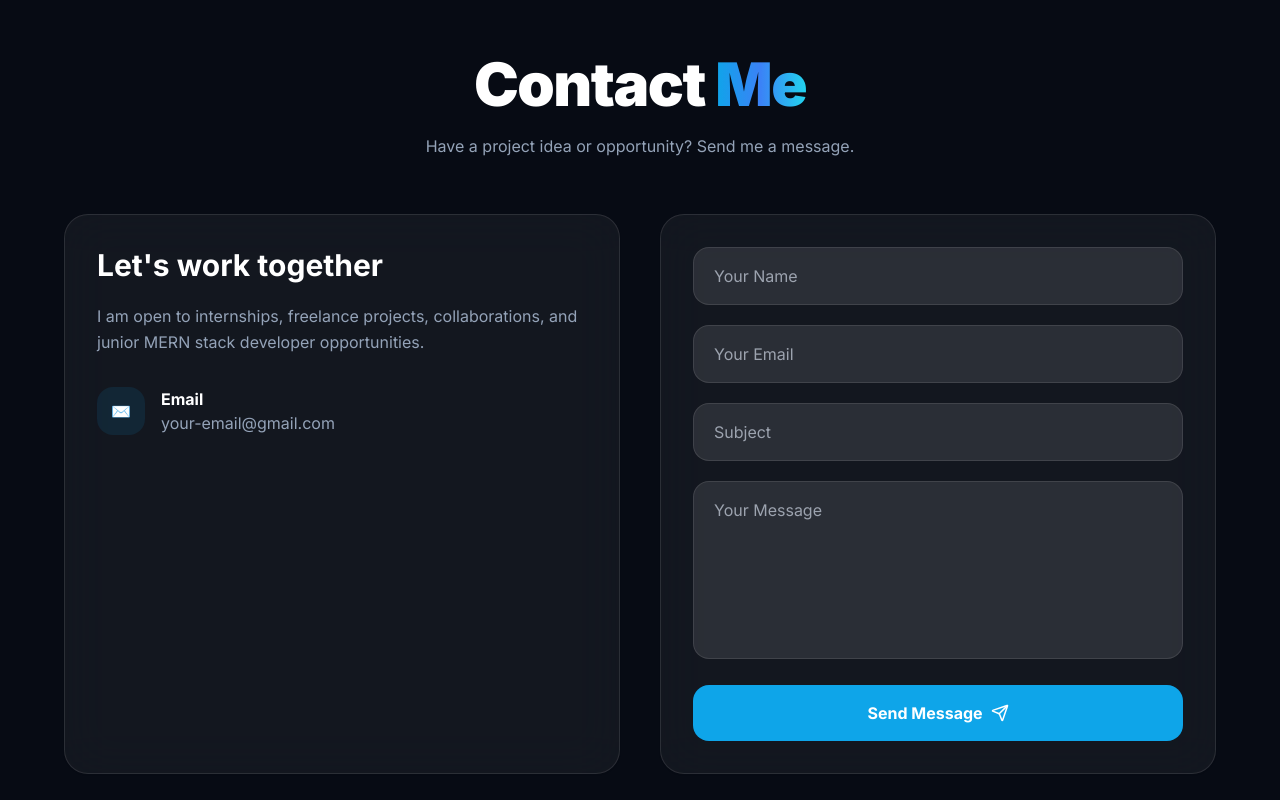
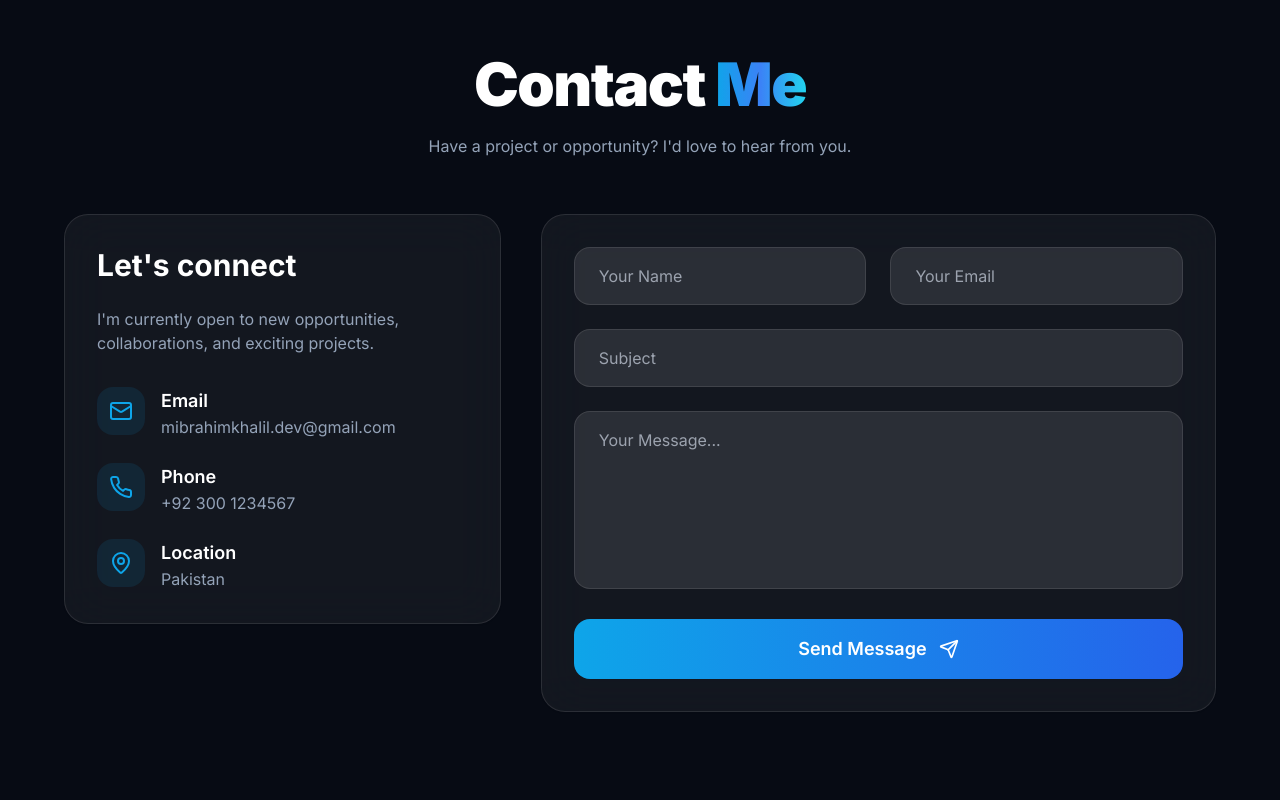
Before and after one commit to mibrahim-khalil/mibrahimkhalil-portfolio, a React (Vite) app in the folder frontend/: page / in a window 1280 px wide. Shown: the part 6180-6980 px from the top of the page. Built offline with nearby package versions, Linux system fonts and the light colour scheme; a web font is replaced by a local one.

Commit message:
update the contact information

```diff
--- a/frontend/src/components/sections/Contact.jsx
+++ b/frontend/src/components/sections/Contact.jsx
@@ -1,6 +1,6 @@
 import { useState } from 'react';
-import { Send } from 'lucide-react';
-import { motion } from 'framer-motion';
+import { Send, CheckCircle, AlertCircle, Mail, Phone, MapPin } from 'lucide-react';
+import { motion, AnimatePresence } from 'framer-motion';
 
 export default function Contact() {
   const [form, setForm] = useState({
@@ -15,6 +15,8 @@ export default function Contact() {
 
   const handleChange = (e) => {
     setForm({ ...form, [e.target.name]: e.target.value });
+    // Clear status when user starts typing again
+    if (status.message) setStatus({ type: '', message: '' });
   };
 
   const handleSubmit = async (e) => {
@@ -34,13 +36,22 @@ export default function Contact() {
       const data = await res.json();
 
       if (res.ok) {
-        setStatus({ type: 'success', message: 'Message sent successfully! I will reach you soon.' });
+        setStatus({
+          type: 'success',
+          message: 'Message sent successfully! I will reach you soon.'
+        });
         setForm({ name: '', email: '', subject: '', message: '' });
       } else {
-        setStatus({ type: 'error', message: data.message || 'Failed to send message' });
+        setStatus({
+          type: 'error',
+          message: data.message || 'Failed to send message. Please try again.'
+        });
       }
     } catch (error) {
-      setStatus({ type: 'error', message: 'Cannot connect to server. Is backend running?' });
+      setStatus({
+        type: 'error',
+        message: 'Cannot connect to server. Make sure backend is running.'
+      });
       console.error(error);
     } finally {
       setLoading(false);
@@ -55,41 +66,64 @@ export default function Contact() {
         </h2>
 
         <p className="section-subtitle">
-          Have a project idea or opportunity? Send me a message.
+          Have a project or opportunity? I'd love to hear from you.
         </p>
 
-        <div className="grid lg:grid-cols-2 gap-10 max-w-6xl mx-auto">
+        <div className="grid lg:grid-cols-5 gap-10 max-w-6xl mx-auto">
+          {/* Left Side - Info */}
           <motion.div
-            initial={{ opacity: 0, x: -35 }}
+            initial={{ opacity: 0, x: -30 }}
             whileInView={{ opacity: 1, x: 0 }}
             viewport={{ once: true }}
-            className="glass-card rounded-3xl p-8"
+            className="lg:col-span-2 glass-card rounded-3xl p-8 h-fit"
           >
-            <h3 className="text-3xl font-bold mb-5">Let's work together</h3>
-            <p className="text-slate-600 dark:text-slate-400 leading-relaxed mb-8">
-              I am open to internships, freelance projects, collaborations, and junior MERN stack developer opportunities.
+            <h3 className="text-3xl font-bold mb-6">Let's connect</h3>
+            <p className="text-slate-600 dark:text-slate-400 mb-8">
+              I'm currently open to new opportunities, collaborations, and exciting projects.
             </p>
 
-            <div className="space-y-5">
-              <div className="flex items-center gap-4">
-                <div className="w-12 h-12 rounded-2xl bg-sky-100 dark:bg-sky-500/10 text-sky-500 flex items-center justify-center">
-                  ✉️
+            <div className="space-y-6">
+              <div className="flex items-start gap-4">
+                <div className="w-12 h-12 rounded-2xl bg-sky-100 dark:bg-sky-500/10 text-sky-500 flex items-center justify-center flex-shrink-0">
+                  <Mail size={24} />
                 </div>
                 <div>
-                  <p className="font-bold">Email</p>
-                  <p className="text-slate-600 dark:text-slate-400">your-email@gmail.com</p>
+                  <p className="font-semibold text-lg">Email</p>
+                  <p className="text-slate-600 dark:text-slate-400">mibrahimkhalil.dev@gmail.com</p>
+                </div>
+              </div>
+
+              <div className="flex items-start gap-4">
+                <div className="w-12 h-12 rounded-2xl bg-sky-100 dark:bg-sky-500/10 text-sky-500 flex items-center justify-center flex-shrink-0">
+                  <Phone size={24} />
+                </div>
+                <div>
+                  <p className="font-semibold text-lg">Phone</p>
+                  <p className="text-slate-600 dark:text-slate-400">+92 300 1234567</p>
+                </div>
+              </div>
+
+              <div className="flex items-start gap-4">
+                <div className="w-12 h-12 rounded-2xl bg-sky-100 dark:bg-sky-500/10 text-sky-500 flex items-center justify-center flex-shrink-0">
+                  <MapPin size={24} />
+                </div>
+                <div>
+                  <p className="font-semibold text-lg">Location</p>
+                  <p className="text-slate-600 dark:text-slate-400">Pakistan</p>
                 </div>
               </div>
             </div>
           </motion.div>
 
-          <motion.form
-            initial={{ opacity: 0, x: 35 }}
+          {/* Right Side - Form */}
+          <motion.div
+            initial={{ opacity: 0, x: 30 }}
             whileInView={{ opacity: 1, x: 0 }}
             viewport={{ once: true }}
-            onSubmit={handleSubmit}
-            className="glass-card rounded-3xl p-8 space-y-5"
+            className="lg:col-span-3"
           >
+            <form onSubmit={handleSubmit} className="glass-card rounded-3xl p-8 space-y-6">
+              <div className="grid md:grid-cols-2 gap-6">
                 <input
                   type="text"
                   name="name"
@@ -97,7 +131,7 @@ export default function Contact() {
                   value={form.name}
                   onChange={handleChange}
                   required
-              className="w-full px-5 py-4 rounded-2xl bg-white dark:bg-white/10 border border-slate-200 dark:border-white/10 outline-none focus:border-sky-500"
+                  className="w-full px-6 py-4 rounded-2xl bg-white dark:bg-white/10 border border-slate-200 dark:border-white/10 focus:border-sky-500 outline-none transition"
                 />
 
                 <input
@@ -107,8 +141,9 @@ export default function Contact() {
                   value={form.email}
                   onChange={handleChange}
                   required
-              className="w-full px-5 py-4 rounded-2xl bg-white dark:bg-white/10 border border-slate-200 dark:border-white/10 outline-none focus:border-sky-500"
+                  className="w-full px-6 py-4 rounded-2xl bg-white dark:bg-white/10 border border-slate-200 dark:border-white/10 focus:border-sky-500 outline-none transition"
                 />
+              </div>
 
               <input
                 type="text"
@@ -117,33 +152,52 @@ export default function Contact() {
                 value={form.subject}
                 onChange={handleChange}
                 required
-              className="w-full px-5 py-4 rounded-2xl bg-white dark:bg-white/10 border border-slate-200 dark:border-white/10 outline-none focus:border-sky-500"
+                className="w-full px-6 py-4 rounded-2xl bg-white dark:bg-white/10 border border-slate-200 dark:border-white/10 focus:border-sky-500 outline-none transition"
               />
 
               <textarea
                 name="message"
-              placeholder="Your Message"
+                placeholder="Your Message..."
                 rows="6"
                 value={form.message}
                 onChange={handleChange}
                 required
-              className="w-full px-5 py-4 rounded-2xl bg-white dark:bg-white/10 border border-slate-200 dark:border-white/10 outline-none focus:border-sky-500 resize-none"
+                className="w-full px-6 py-4 rounded-2xl bg-white dark:bg-white/10 border border-slate-200 dark:border-white/10 focus:border-sky-500 outline-none resize-none transition"
               />
 
               <button
                 type="submit"
                 disabled={loading}
-              className="w-full flex items-center justify-center gap-2 px-7 py-4 bg-sky-500 text-white rounded-2xl font-bold hover:bg-sky-600 transition disabled:opacity-70"
+                className="w-full flex items-center justify-center gap-3 py-4 bg-gradient-to-r from-sky-500 to-blue-600 text-white rounded-2xl font-semibold text-lg hover:scale-[1.02] transition-all duration-300 disabled:opacity-70"
               >
-              {loading ? 'Sending...' : 'Send Message'} <Send size={18} />
+                {loading ? (
+                  <>Sending Message...</>
+                ) : (
+                  <>
+                    Send Message <Send size={20} />
+                  </>
+                )}
               </button>
 
+              <AnimatePresence>
                 {status.message && (
-              <p className={`text-center font-semibold ${status.type === 'success' ? 'text-green-500' : 'text-red-500'}`}>
+                  <motion.p
+                    initial={{ opacity: 0, y: -10 }}
+                    animate={{ opacity: 1, y: 0 }}
+                    exit={{ opacity: 0 }}
+                    className={`flex items-center justify-center gap-2 text-center font-medium p-4 rounded-2xl ${
+                      status.type === 'success'
+                        ? 'bg-green-100 text-green-700 dark:bg-green-900/30 dark:text-green-400'
+                        : 'bg-red-100 text-red-700 dark:bg-red-900/30 dark:text-red-400'
+                    }`}
+                  >
+                    {status.type === 'success' ? <CheckCircle size={20} /> : <AlertCircle size={20} />}
                     {status.message}
-              </p>
+                  </motion.p>
                 )}
-          </motion.form>
+              </AnimatePresence>
+            </form>
+          </motion.div>
         </div>
       </div>
     </section>
```
Lines whose indentation alone changed are shown as unchanged.
